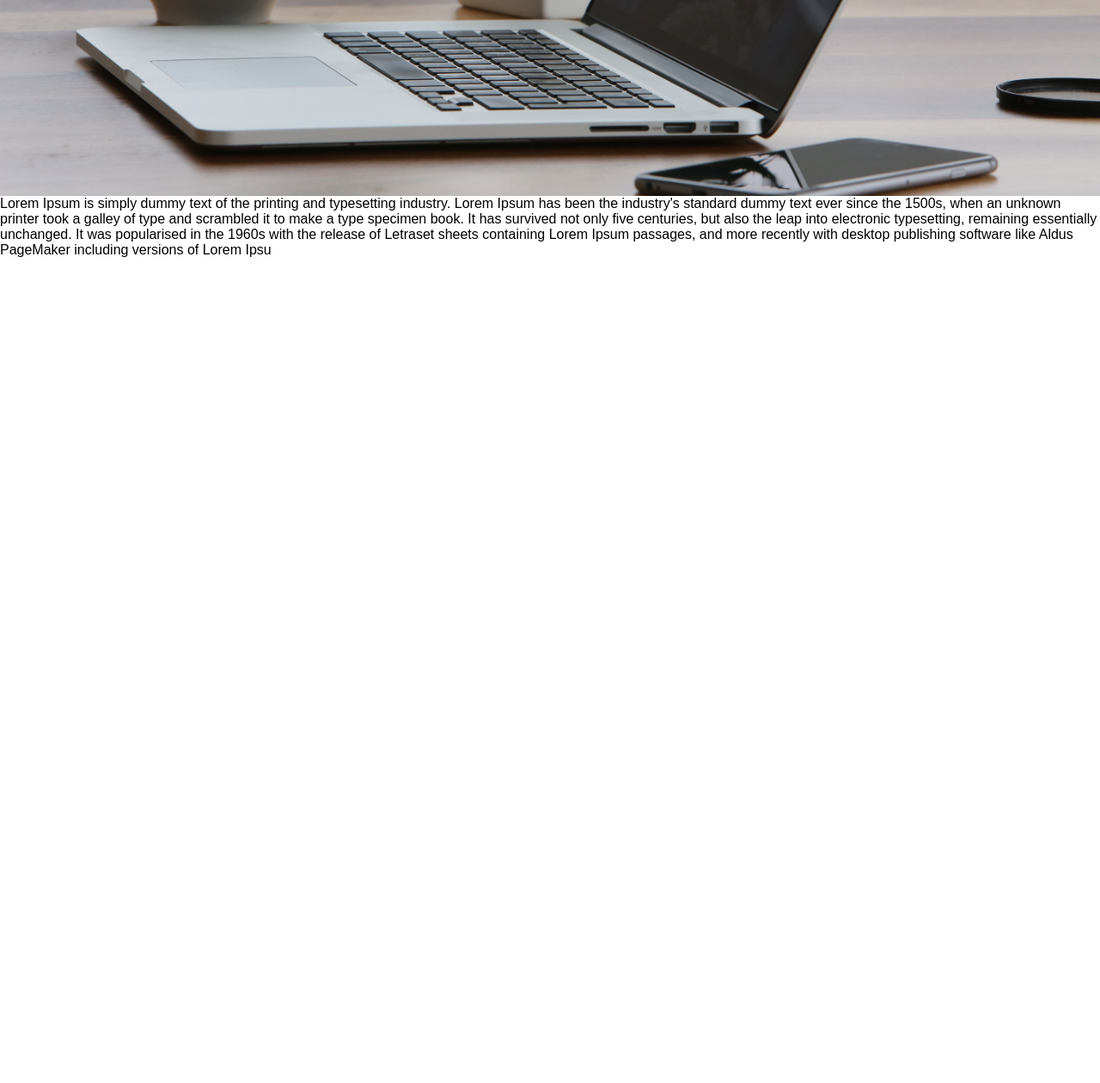
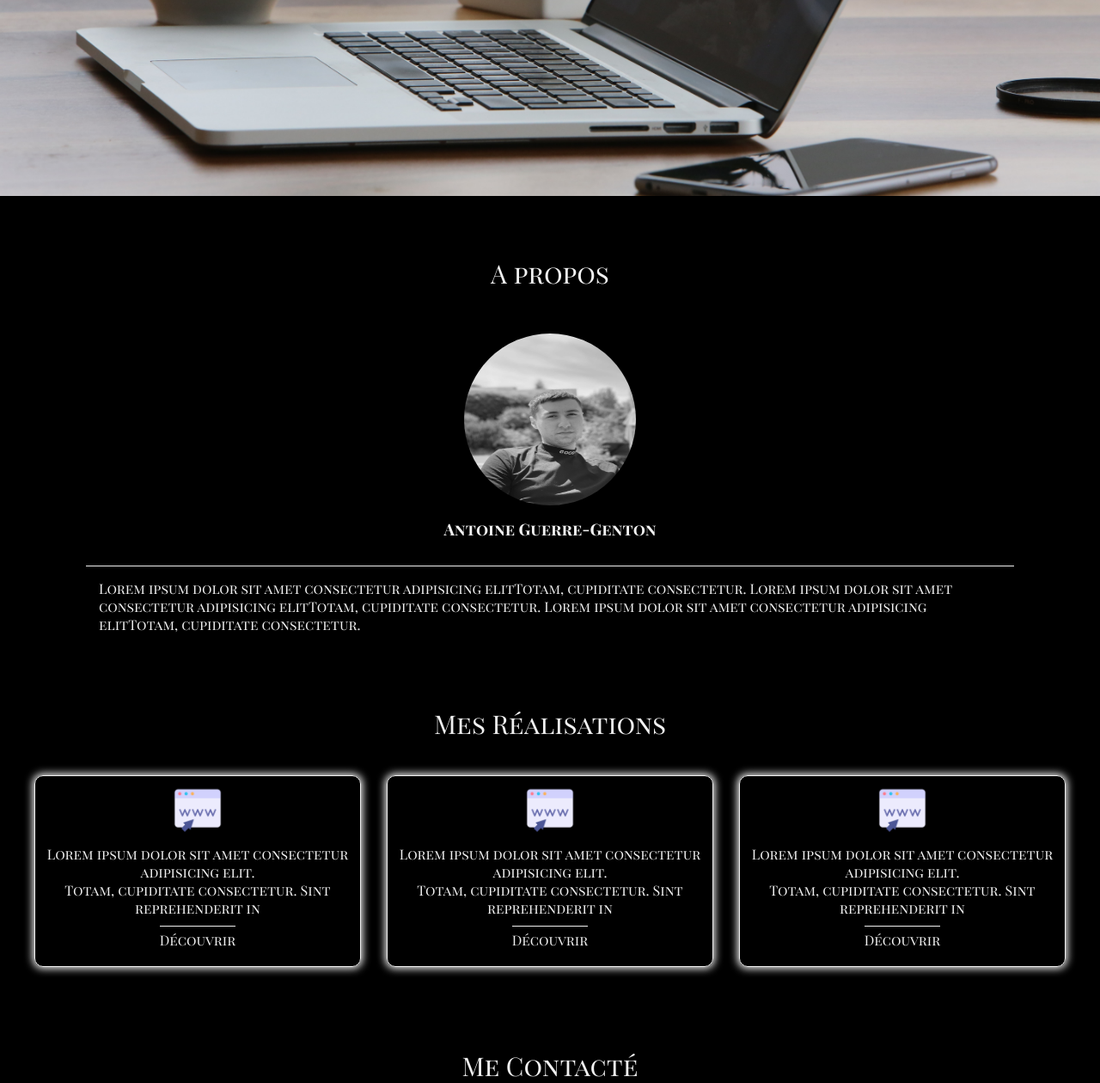
Before and after one commit to Antoine77771/MonPortFolio, a plain HTML site: page index.html in a window 1280 px wide. Shown: the part 572-1832 px from the top of the page at 86% size. Before the commit the page ends 872 px from the top, so only its background shows below. Drawn offline with nearby package versions, Linux system fonts and the light colour scheme; a web font is replaced by a local one.

Commit message:
Ajout apropos

```diff
--- a/index.html
+++ b/index.html
@@ -13,26 +13,67 @@
     <nav>
       <ul class="liste">
           <li class="item">Accueil</li>
-          <li class="item">Projets</li>
-          <li class="item">Services</li>
+          <li class="item">Apropos</li>
+          <li class="item">Projet</li>
           <li class="item">Contact</li>
       </ul>
   </nav>
-
 
   </header>
   <div class="home">
     <h1 class="h1-title"></h1>
 </div>
-  Lorem Ipsum is simply dummy text of the printing and typesetting
-  industry. Lorem Ipsum has been the industry's standard dummy text
-  ever since the 1500s, when an unknown printer took a galley of type
-  and scrambled it to make a type specimen book. It has survived
-  not only five centuries, but also the leap into electronic typesetting,
-   remaining essentially unchanged. It was popularised in the 1960s with the
-   release of Letraset sheets containing Lorem Ipsum passages, and more
-    recently
-    with desktop publishing software like Aldus PageMaker including versions of Lorem Ipsu
+
+<main>
+  <!-- A PROPOS -->
+  <h2 class="h2-title">A propos</h2>
+  <div class="img-propos">
+    <img src="./images/IMG_3649.JPG" alt="img" class="img-img_propos">
+    <h3 class="h3-title">Antoine Guerre-Genton</h3>
+    <p class="p-propos">
+      Lorem ipsum dolor sit amet consectetur
+      adipisicing elitTotam, cupiditate consectetur.
+      Lorem ipsum dolor sit amet consectetur
+      adipisicing elitTotam, cupiditate consectetur.
+      Lorem ipsum dolor sit amet consectetur
+      adipisicing elitTotam, cupiditate consectetur.
+    </p>
+  </div>
+
+  <!-- MES REALISATIONS -->
+  <h2 class="h2-title">Mes Réalisations</h2>
+<div class="realisation">
+  <div class="projet1">
+    <img src="./images/site-internet.png" style="width: 60px;" alt="" class="img-real">
+    Lorem ipsum dolor sit amet consectetur
+    adipisicing elit.
+     <br>Totam, cupiditate consectetur.
+     Sint reprehenderit in
+     <a href="#" class="a-real">Découvrir</a>
+    </div>
+  <div class="projet2">
+    <img src="./images/site-internet.png" style="width: 60px;" alt="" class="img-real">
+    Lorem ipsum dolor sit amet consectetur
+    adipisicing elit.
+    <br> Totam, cupiditate consectetur.
+     Sint reprehenderit in
+     <a href="#" class="a-real">Découvrir</a>
+    </div>
+  <div class="projet3">
+    <img src="./images/site-internet.png" style="width: 60px;" alt="" class="img-real">
+    Lorem ipsum dolor sit amet consectetur
+    adipisicing elit.
+    <br> Totam, cupiditate consectetur.
+     Sint reprehenderit in
+     <a href="#" class="a-real">Découvrir</a>
+  </div>
+</div>
+
+<!-- ME CONTACTER -->
+  <h2 class="h2-title">Me Contacté</h2>
+
+</main>
+
     <script src="https://unpkg.com/typewriter-effect@latest/dist/core.js"></script>
     <script src="./main.js"></script>
 </body>
--- a/styles.css
+++ b/styles.css
@@ -1,18 +1,20 @@
-@import url('https://fonts.googleapis.com/css2?family=Barlow+Condensed:wght@200&display=swap');
+@import url('https://fonts.googleapis.com/css2?family=Playfair+Display+SC:wght@400;700&display=swap');
 
 
 *, ::before, ::after {
   box-sizing: border-box;
   margin: 0;
   padding: 0;
-  font-family: 'Barlow Condensed', sans-serif;
+  font-family: 'Playfair Display SC', serif;
+  text-decoration: none;
 }
 
 body {
-
+  background: #000;
   height: 100vh;
+  color: #f1f1f1;
 }
-
+ /* header */
 nav {
   width: 100%;
   height:70px;
@@ -39,7 +41,6 @@ nav {
   font-size: 22px;
 }
 
-
 .home {
   height: 100%;
   background-image: url(./images/pexels-life-of-pix-7974.jpg);
@@ -52,9 +53,79 @@ h1 {
   font-size: 50px;
   padding-left: 50px;
   padding-top: 250px;
-  color: rgb(16, 16, 16);;
+  color: #f1f1f1;
+  font-weight: 700;
 }
 
 .h1-title {
   transition: all 0.5s ease-out;
 }
+
+/* main */
+
+.h2-title {
+  display: flex;
+  justify-content: center;
+  font-size: 30px;
+  font-weight: 300;
+  margin-top: 70px;
+}
+
+.realisation {
+  display: flex;
+  justify-content: space-evenly;
+  padding: 10px;
+  margin: 15px;
+}
+
+div.projet1, .projet2, .projet3 {
+  display: flex;
+  align-items: center;
+  text-align: center;
+  flex-direction: column;
+  border: 1px solid #f1f1f1;
+  border-radius: 10px;
+  box-shadow: 0px 0px 10px 2px #f1f1f1;
+  padding: 10px;
+  margin: 15px;
+}
+
+img.img-real {
+  margin-bottom: 10px;
+
+}
+
+a.a-real {
+  margin: 10px;
+  padding-top: 5px;
+  color: #f1f1f1;
+  border-top: 1px solid #f1f1f1;
+}
+
+div.img-propos {
+  display: flex;
+  justify-content: center;
+  flex-direction: column;
+  align-items: center;
+  margin-top: 50px;
+}
+
+.h3-title {
+  margin: 15px;
+  font-weight: 700;
+}
+
+img.img-img_propos {
+  width:200px;
+  height:200px;
+  border-radius: 100px;
+
+}
+
+p.p-propos {
+  padding: 15px;
+  margin-top: 15px;
+  margin-left: 100px;
+  margin-right: 100px;
+  border-top: 1px solid #f1f1f1;
+}
```
Also changed, not shown: images/IMG_3649.JPG (added), images/site-internet.png (added).
